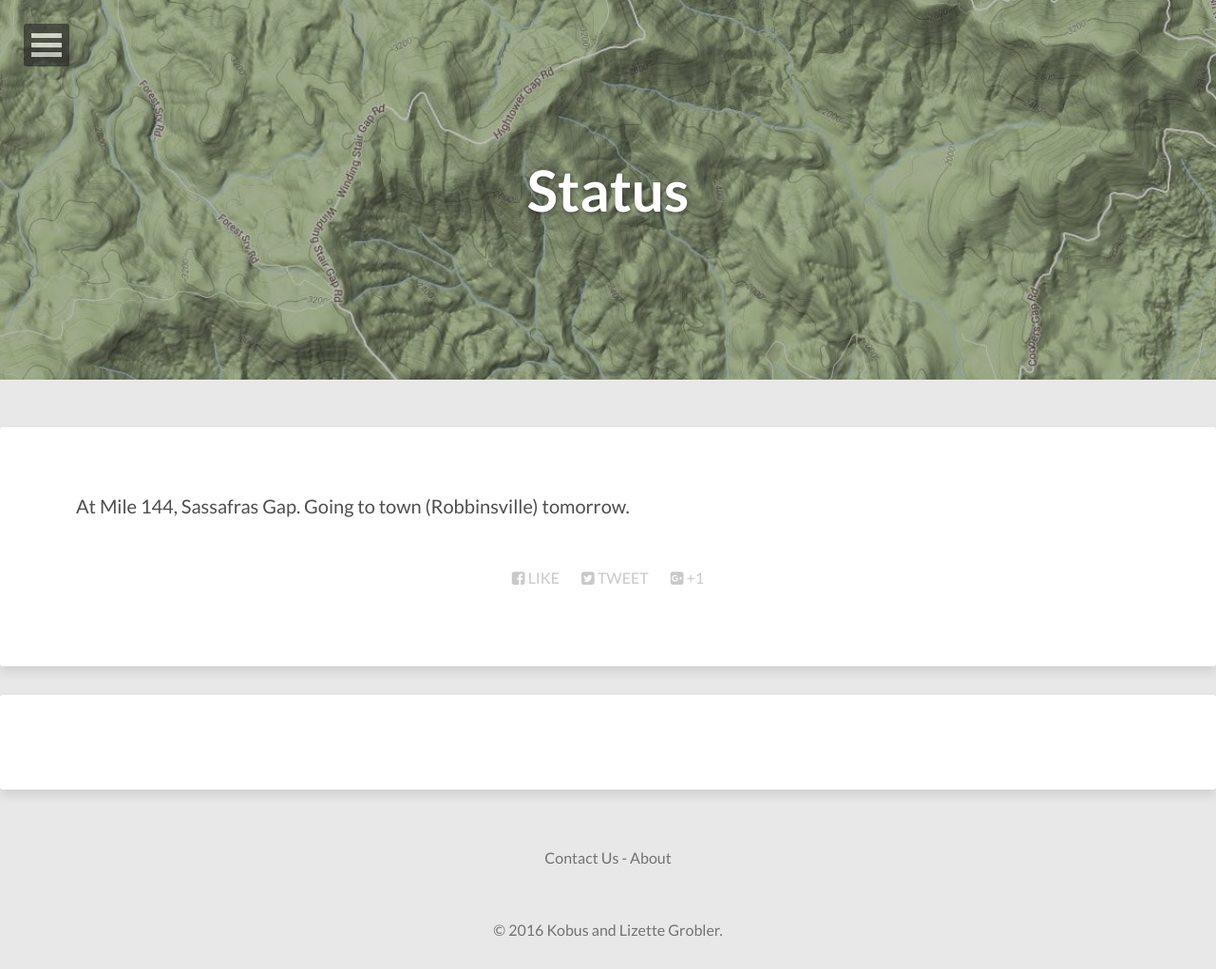
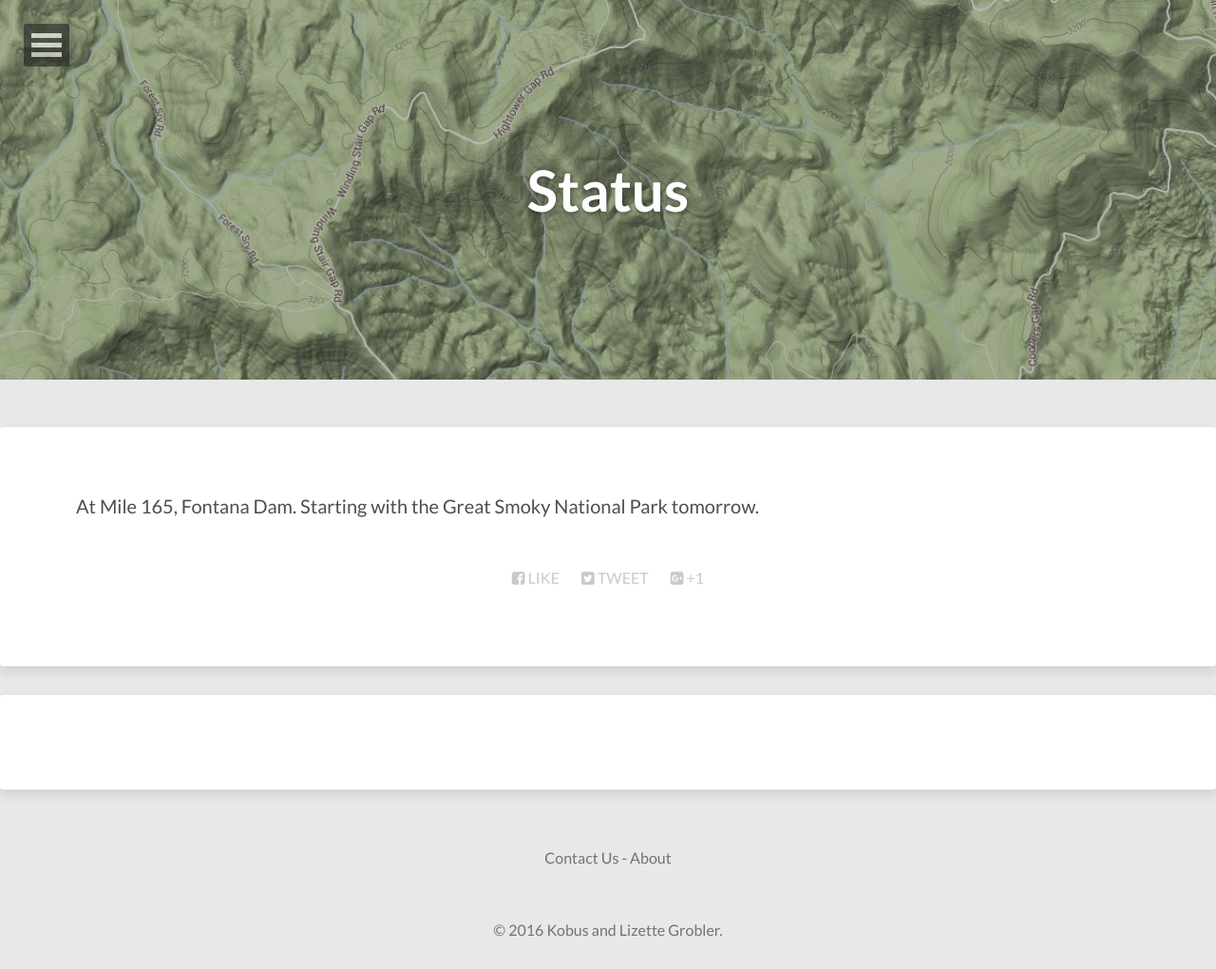
Before and after one commit to kobusgrobler/kobusgrobler.github.io, a Jekyll site: the page built from status.md, in a window 1280 px wide. Shown: the whole page at 95% size. Built offline with Jekyll 4.4.1, drawn with Linux system fonts in a browser that asks for light colours; nearby versions of some CDN libraries; comment, search, counter and statistics services are not loaded.

Commit message:
Update status.md

```diff
--- a/status.md
+++ b/status.md
@@ -6,4 +6,4 @@ image:
   feature: mountain.jpg
 ---
 
-At Mile 144, Sassafras Gap. Going to town (Robbinsville) tomorrow.
+At Mile 165, Fontana Dam. Starting with the Great Smoky National Park tomorrow.
```
